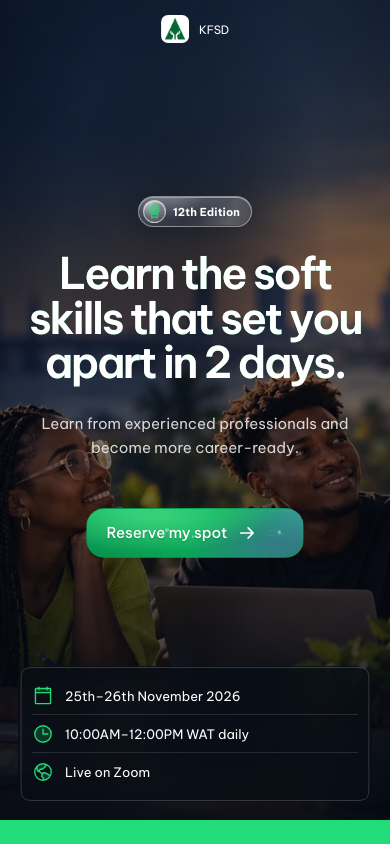
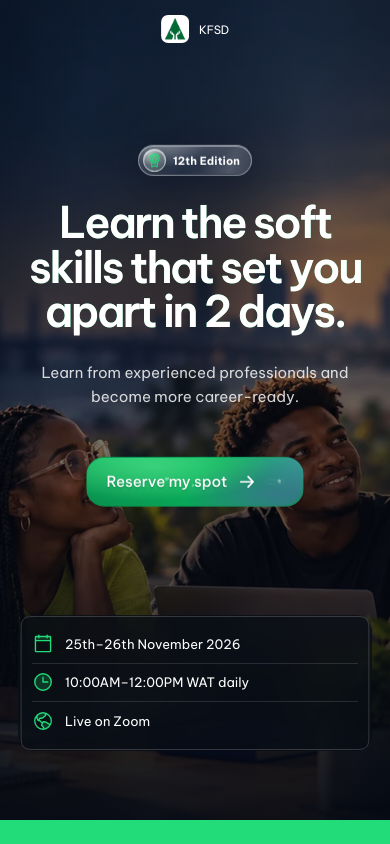
Before and after one commit to chiazaokoli/kfsd-website, a Next.js app: page / in a window 390 px wide. Shown: the top 844 px of the page. Built offline with nearby package versions, Linux system fonts and the light colour scheme.

Commit message:
Lift mobile hero content and strengthen form CTA

```diff
--- a/app/globals.css
+++ b/app/globals.css
@@ -281,7 +281,7 @@ img { display: block; }
 .level-field > small { color: #c53e45; font-weight: 500; }
 .form-row { display: grid; grid-template-columns: 1fr 1fr; gap: 14px; }
 .registration-form button { display: flex; min-height: 58px; align-items: center; justify-content: center; gap: 10px; margin-top: 7px; color: var(--ink); border-radius: 11px; background: var(--accent-green); cursor: pointer; font-weight: 750; transition: transform 180ms ease, background 180ms ease; }
-.registration-form button[type="submit"] { border-radius: 19px; font-weight: 500; }
+.registration-form button[type="submit"] { border-radius: 19px; font-weight: 600; }
 .registration-form button:hover { transform: translateY(-2px); background: #49e999; }
 .registration-form .level-trigger { width: 100%; min-height: 53px; justify-content: space-between; gap: 15px; margin: 0; padding: 0 15px; border: 1px solid rgba(11,16,28,.18); border-radius: 10px; background: white; font-size: .875rem; font-weight: 400; text-align: left; }
 .registration-form .level-trigger:not(.is-selected) { color: #777c87; }
@@ -347,10 +347,11 @@ img { display: block; }
   .brand b { display: none; }
   .brand-mark { width: 28px; height: 28px; }
   .topbar-cta { right: 18px; min-height: 40px; padding: 0 13px; }
-  .new-hero { min-height: 820px; padding: 130px 22px 230px; }
+  .new-hero { --hero-lift: clamp(35px, calc(68px - 4.3vw), 55px); min-height: 820px; padding: 130px 22px 230px; }
+  .hero-content { transform: translateY(calc(-1 * var(--hero-lift))); }
   .new-hero h1 { font-size: clamp(3.15rem, 12.4vw, 5rem); }
   .hero-photo { object-position: 38% center; }
-  .event-dock { right: 18px; bottom: 18px; left: 18px; grid-template-columns: 1fr; padding: 10px 13px; }
+  .event-dock { right: 18px; bottom: calc(18px + var(--hero-lift)); left: 18px; grid-template-columns: 1fr; padding: 10px 13px; }
   .event-dock > div { min-height: 38px; padding: 0; border-right: 0; border-bottom: 1px solid rgba(255,255,255,.12); }
   .event-dock > div:last-of-type { border-bottom: 0; }
   .event-dock > a { display: none; }
```
